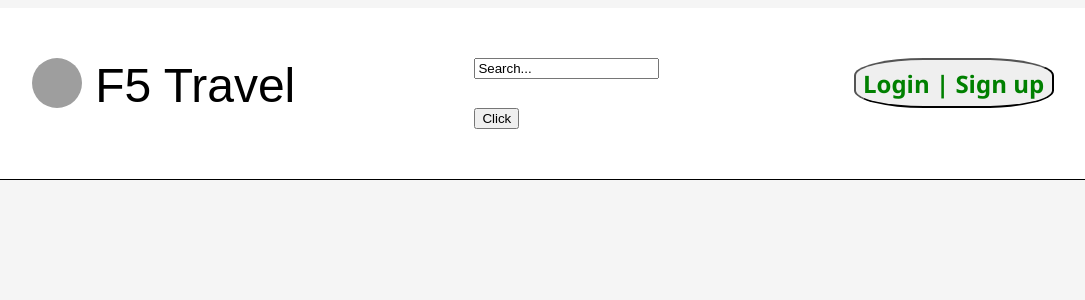
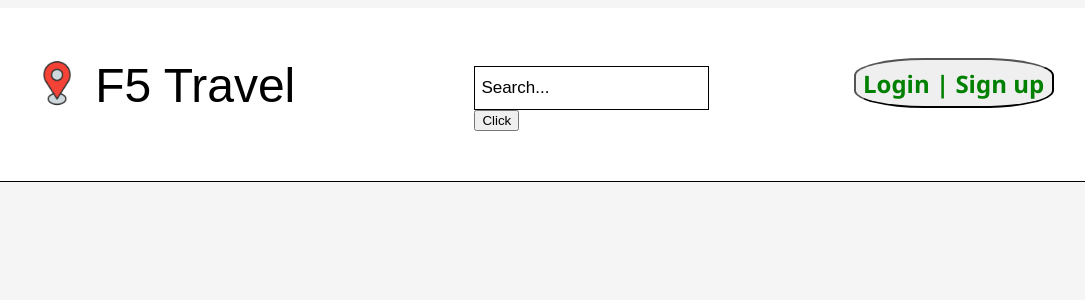
Before and after one commit to GKhanh69/DOANN7, a PHP site: page /User.html in a window 1280 px wide; the page is wider, and only the part inside the window is pictured. Shown: the top 300 px of that part, without its empty margins (26-1111 px from the left). Run offline with PHP 8.4, Linux system fonts and the light colour scheme; grey boxes are pictures that could not be loaded.

Commit message:
fix searchbar

```diff
--- a/Doan.css
+++ b/Doan.css
@@ -23,10 +23,13 @@ body{
     font-size: xxx-large;
     font-family:fantasy;
 }
-.searchbar form{
-    height: 50px;
-    width: 50px;
-    align-items: center;
+.searchbar input[type=text]{
+    padding: 6px;
+    border: 1px solid black;
+    margin-top: 8px;
+    margin-right: 16px;
+    font-size: 17px;
+    height: 30px;
 }
 .login button{
     height: 50px;
--- a/Doan.html
+++ b/Doan.html
@@ -15,7 +15,6 @@
             </div>
             <div class="searchbar">
                 <form><input type="text" value="Search..."></form>
-                <button>Click</button>
             </div>
             <a href="User.html">
                 <div class="login">
```
Also changed, not shown: 6618280.png (added).
